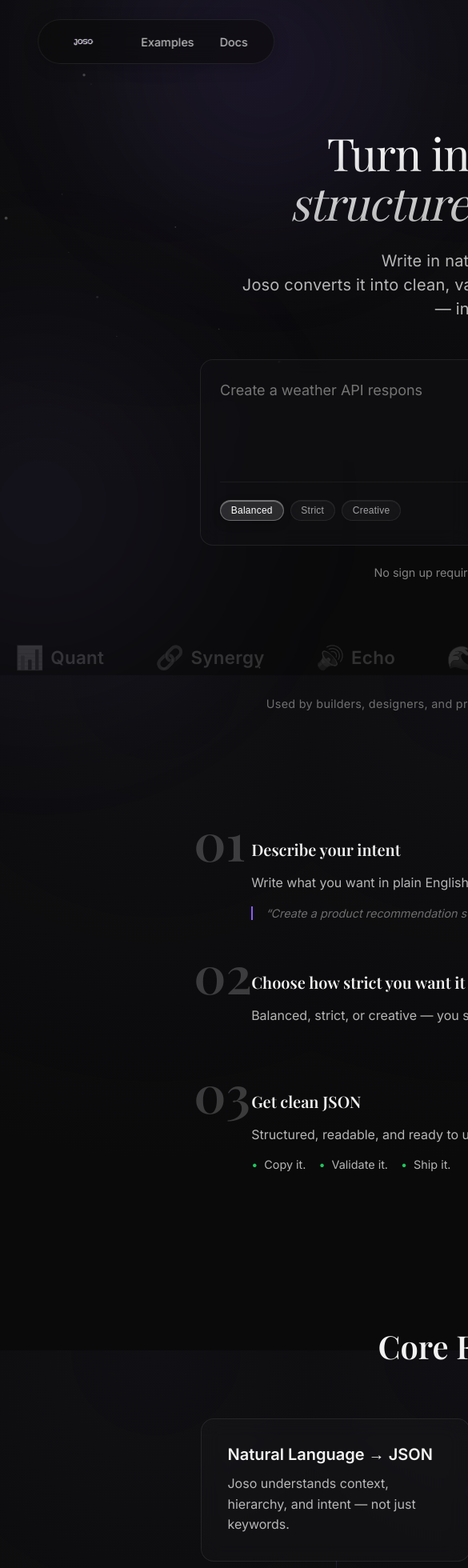
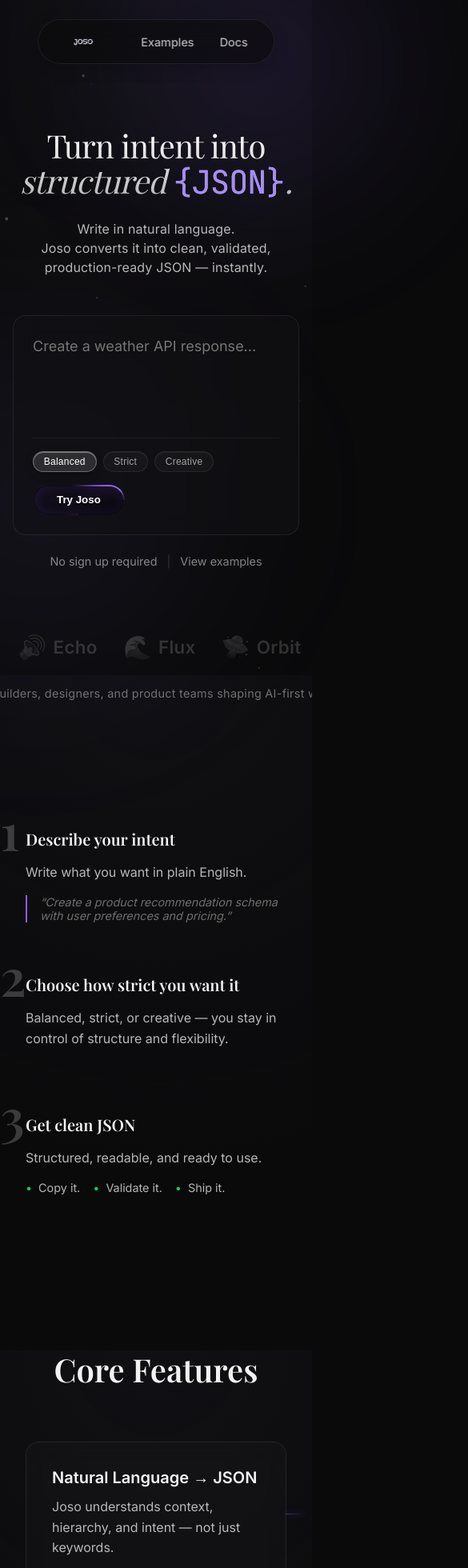
Before and after one commit to Vikvibecode/joso, a React (Vite) app: page / in a window 390 px wide. Shown: the top 1960 px of the page at 80% size, 585 px wide, since content can reach past the window. Built offline with nearby package versions, Linux system fonts and the light colour scheme; a web font is replaced by a local one.

Commit message:
Optimize entire application for mobile responsiveness

```diff
--- a/src/App.tsx
+++ b/src/App.tsx
@@ -150,13 +150,14 @@
         <p style={{
           marginTop: '1.5rem',
           color: 'var(--text-secondary)',
-          fontSize: '1.25rem',
+          fontSize: 'var(--mobile-text-lg, 1.25rem)', // Will need to define or use a clamping value
           letterSpacing: '0.01em',
           fontWeight: 300,
           maxWidth: '600px',
           marginLeft: 'auto',
           marginRight: 'auto',
-          lineHeight: '1.5'
+          lineHeight: '1.5',
+          padding: '0 1rem'
         }}>
           Write in natural language.<br />
           Joso converts it into clean, validated, production-ready JSON — instantly.
@@ -230,7 +231,7 @@
             </h3>
             <div style={{
               display: 'grid',
-              gridTemplateColumns: 'repeat(auto-fit, minmax(280px, 1fr))',
+              gridTemplateColumns: 'repeat(auto-fit, minmax(250px, 1fr))',
               gap: '2rem'
             }}>
               {[
--- a/src/components/JsonDisplay/OutputPanel.tsx
+++ b/src/components/JsonDisplay/OutputPanel.tsx
@@ -128,7 +128,9 @@
                     display: 'flex',
                     justifyContent: 'space-between',
                     alignItems: 'center',
-                    background: 'rgba(255,255,255,0.02)'
+                    background: 'rgba(255,255,255,0.02)',
+                    flexWrap: 'wrap',
+                    gap: '1rem'
                 }}>
                     <div style={{ display: 'flex', gap: '0.5rem' }}>
                         <div style={{ width: 10, height: 10, borderRadius: '50%', background: 'var(--accent-red)' }} />
--- a/src/components/Landing/AudienceSection.tsx
+++ b/src/components/Landing/AudienceSection.tsx
@@ -60,8 +60,8 @@
             </h2>
             <div style={{
                 display: 'grid',
-                gridTemplateColumns: 'repeat(auto-fit, minmax(300px, 1fr))',
-                gap: '4rem',
+                gridTemplateColumns: 'repeat(auto-fit, minmax(250px, 1fr))',
+                gap: '2rem',
                 position: 'relative',
                 zIndex: 1
             }}>
--- a/src/components/Landing/ExamplesSection.tsx
+++ b/src/components/Landing/ExamplesSection.tsx
@@ -15,7 +15,7 @@
 
             <div style={{
                 display: 'grid',
-                gridTemplateColumns: 'repeat(auto-fit, minmax(350px, 1fr))',
+                gridTemplateColumns: 'repeat(auto-fit, minmax(300px, 1fr))',
                 gap: '2rem',
                 alignItems: 'center'
             }}>
--- a/src/components/Landing/TrustSection.tsx
+++ b/src/components/Landing/TrustSection.tsx
@@ -22,7 +22,7 @@
             overflow: 'hidden'
         }}>
             <div className="marquee-container" style={{ marginBottom: '2rem' }}>
-                <div className="marquee-content" style={{ gap: '4rem', paddingRight: '4rem' }}>
+                <div className="marquee-content" style={{ gap: '2rem', paddingRight: '2rem' }}>
                     {[...companies, ...companies, ...companies].map((company, i) => (
                         <div key={i} style={{
                             display: 'flex',
--- a/src/components/Layout/MainLayout.tsx
+++ b/src/components/Layout/MainLayout.tsx
@@ -42,7 +42,9 @@
         position: 'relative',
         zIndex: 1,
         maxWidth: '1200px', // Increased max-width for landing pages
-        margin: '0 auto'
+        margin: '0 auto',
+        width: '100%',
+        overflowX: 'hidden'
       }}>
         {children}
       </main>
--- a/src/index.css
+++ b/src/index.css
@@ -31,6 +31,13 @@
   background-image:
     radial-gradient(circle at 50% 0%, rgba(30, 30, 40, 0.3) 0%, transparent 70%);
   overflow-x: hidden;
+  --mobile-text-lg: 1.25rem;
+}
+
+@media (max-width: 768px) {
+  body {
+    --mobile-text-lg: 1rem;
+  }
 }
 
 #root {
@@ -44,6 +51,12 @@
   max-width: 1200px;
   margin: 0 auto;
   padding: 0 1rem;
+}
+
+@media (max-width: 768px) {
+  .container {
+    padding: 0 1.5rem;
+  }
 }
 
 .text-serif {
@@ -61,6 +74,12 @@
   -webkit-background-clip: text;
   background-clip: text;
   color: transparent;
+}
+
+@media (max-width: 768px) {
+  .title-hero {
+    font-size: 2.5rem;
+  }
 }
 
 .glass-panel {
--- a/src/pages/DocsPage.tsx
+++ b/src/pages/DocsPage.tsx
@@ -2,7 +2,7 @@
 
 export const DocsPage: React.FC = () => {
     return (
-        <div className="container" style={{ padding: '8rem 1rem 4rem', maxWidth: '900px', margin: '0 auto' }}>
+        <div className="container docs-container" style={{ maxWidth: '900px', margin: '0 auto' }}>
             <h1 style={{ fontFamily: 'var(--font-serif)', fontSize: '2.5rem', marginBottom: '0.5rem' }}>
                 Documentation
             </h1>
```
